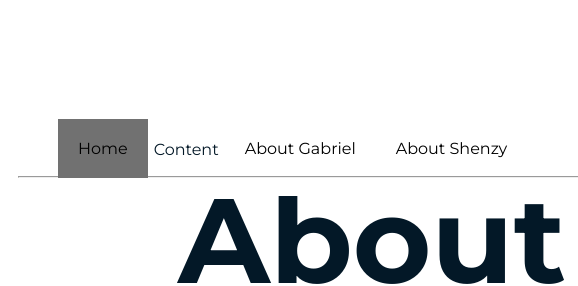
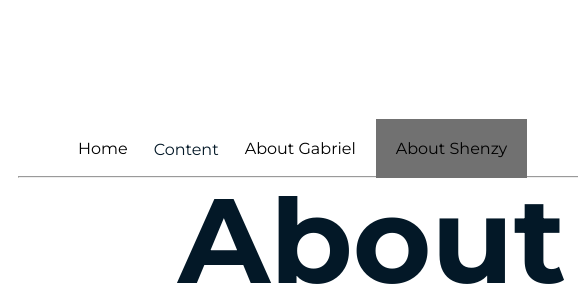
Before and after one commit to shenzyonline/shenzyonline.github.io, a plain HTML site: page shenzy.html in a window 1280 px wide. Shown: the top 286 px of the page, 0-578 px from the left. Drawn offline with Linux system fonts and the light colour scheme; grey boxes are pictures that could not be loaded; some icons are missing.

Commit message:
Update shenzy.html
Signed-off-by: shenzyonline <gjshen30@blakeschool.org>

```diff
--- a/shenzy.html
+++ b/shenzy.html
@@ -24,7 +24,7 @@
             </div>
 
             <ul class = "mainnav">
-                <li><a class="active navItem" href="index.html">Home</a></li>
+                <li><a class="navItem" href="index.html">Home</a></li>
                 <li><div class="dropdown">
                     <button class="dropbtn">Content
                         <i class="fa fa-caret-down"></i>
@@ -50,7 +50,7 @@
                     </div></li>
                 </div>
                 <li><a class="navItem" href="gabriel.html">About Gabriel</a></li>
-                <li><a class="navItem" href="shenzy.html">About Shenzy</a></li>
+                <li><a class="active navItem" href="shenzy.html">About Shenzy</a></li>
             </ul>
             <hr>
         </section>
```
